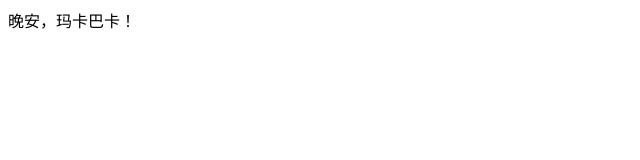
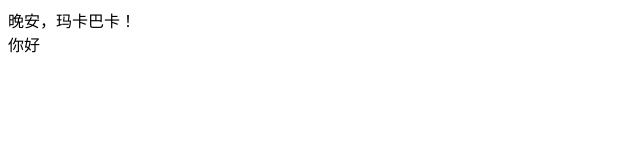
Before and after one commit to yangyuovo/-, a plain HTML site: page index.html in a window 1280 px wide. Shown: the full height of the page, 0-640 px from the left. Drawn offline with Linux system fonts and the light colour scheme.

Commit message:
index修改提交

```diff
--- a/index.html
+++ b/index.html
@@ -10,6 +10,7 @@
 
 <body>
     <div>晚安，玛卡巴卡！</div>
+    <span>你好</span>
 </body>
 
 </html>
```
